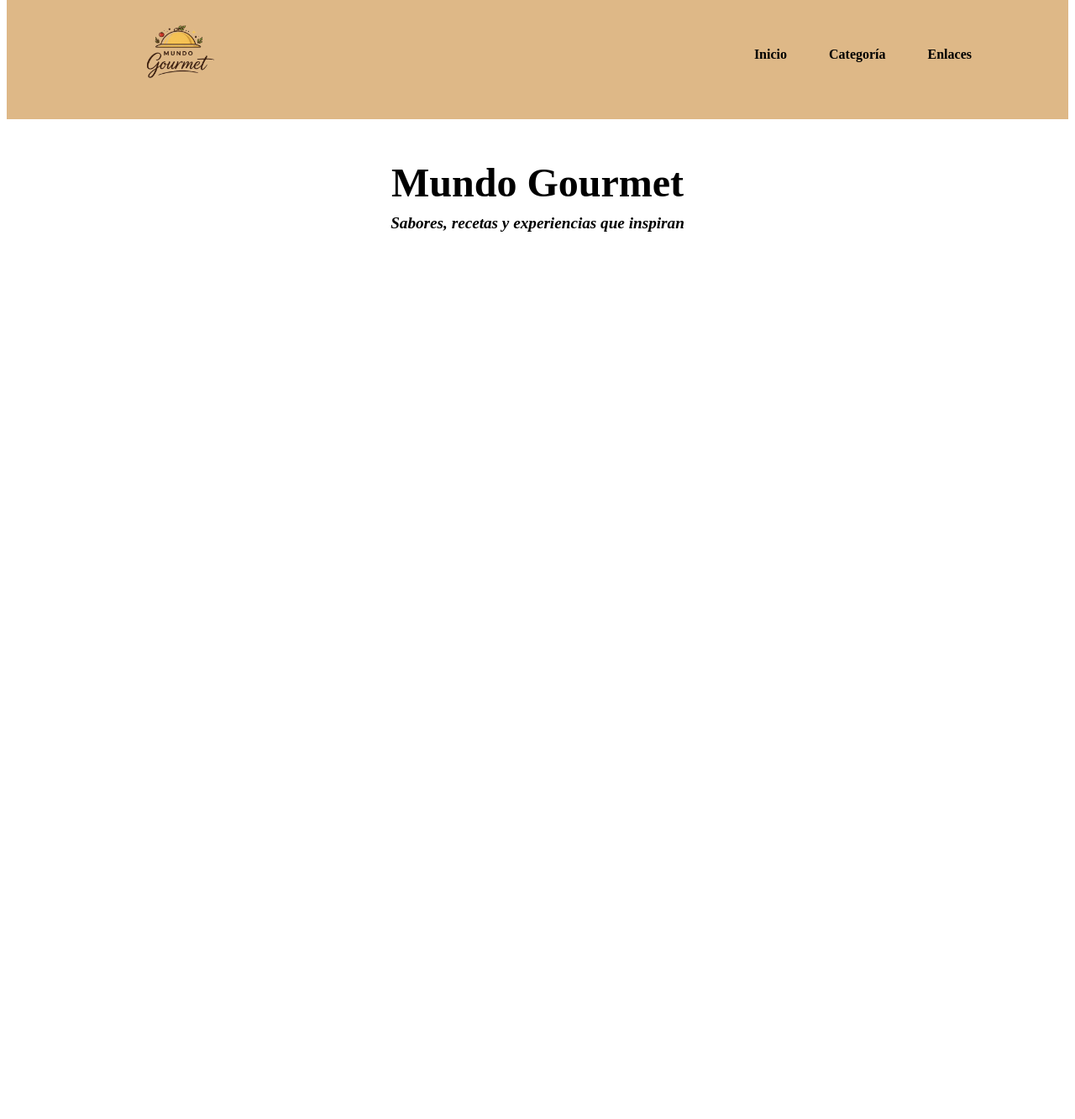
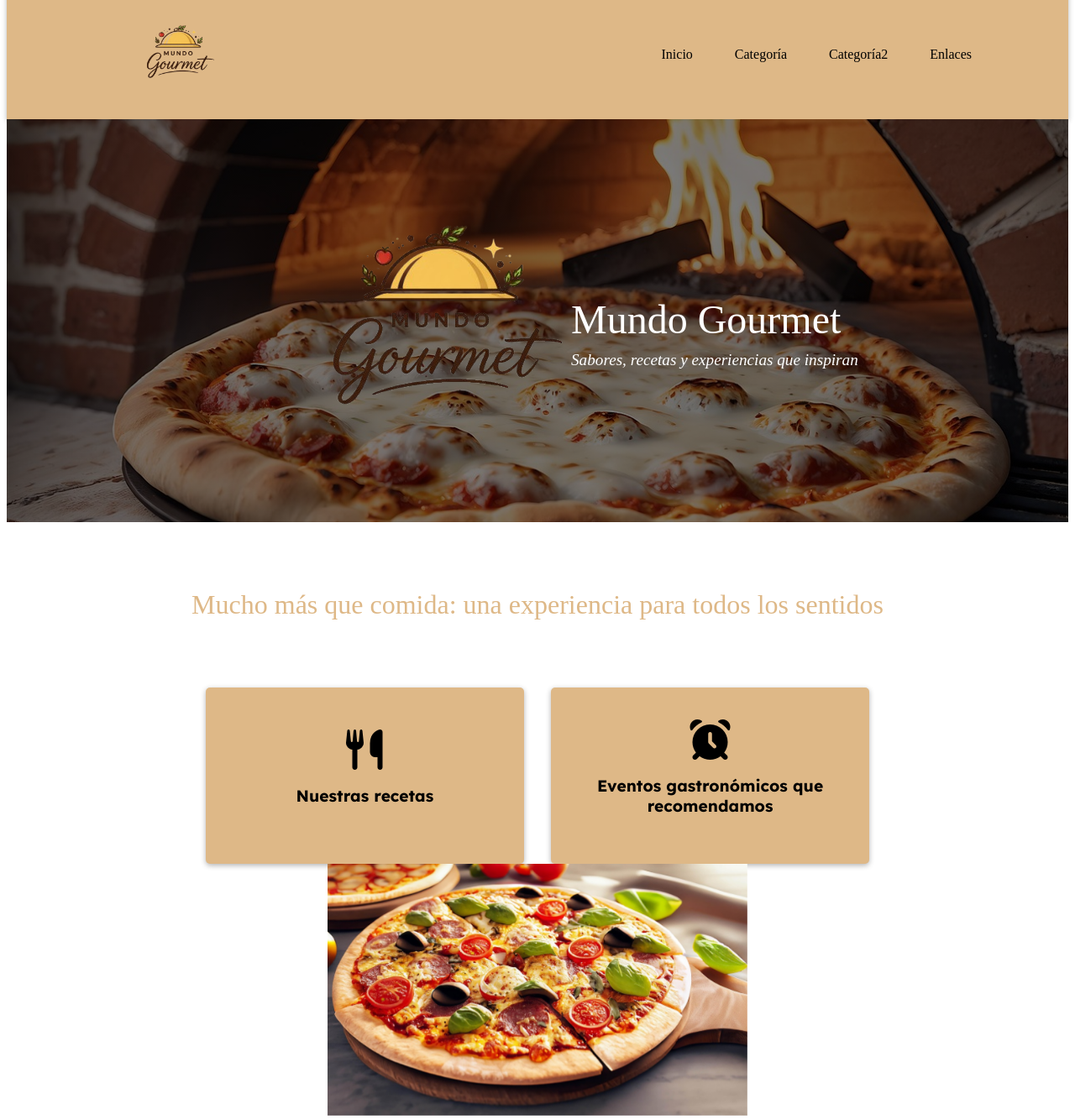
Before and after one commit to andreunoe/Mundo-Gourmet, a website built with Parcel: page src/index.html in a window 1280 px wide. Shown: the part 20-1353 px from the top of the page at 84% size. Before the commit the page ends 800 px from the top, so only its background shows below. Built offline with nearby package versions, Linux system fonts and the light colour scheme; a web font is replaced by a local one.

Commit message:
Actualización del proyecto

```diff
--- a/package.json
+++ b/package.json
@@ -8,7 +8,13 @@
     "build": "parcel build"
   },
   "devDependencies": {
+    "@parcel/transformer-sass": "^2.16.4",
     "parcel": "^2.14.0",
     "sass": "^1.98.0"
+  },
+  "dependencies": {
+    "@fortawesome/fontawesome-free": "^7.2.0",
+    "animate.css": "^4.1.1",
+    "swiper": "^12.1.2"
   }
 }
--- a/src/index.html
+++ b/src/index.html
@@ -4,7 +4,7 @@
     <meta charset="utf-8">
     <meta name="viewport" content="width=device-width, initial-scale=1.0">
     <title>Mundo Gourmet</title>
-    <link rel="stylesheet" href="style.css">
+    <link rel="stylesheet" href="style.scss">
     <link rel="icon" type="image/png" href="img/logo_sinfondo.png">
   </head>
   <body>
@@ -18,13 +18,64 @@
           <ul class="menu">
             <li><a href="#">Inicio</a></li>
             <li><a href="#">Categoría</a></li>
+            <li><a href="#">Categoría2</a></li>
             <li><a href="#">Enlaces</a></li>
           </ul>
         </nav>
       </div>
     </header>
 
-    <h1>Mundo Gourmet</h1>
-    <p class="eslogan">Sabores, recetas y experiencias que inspiran</p>
+    <section class="hero">
+      <div class="hero__icon">
+        <img src="img/logo_sinfondo.png" alt="Icono de la marca"/>
+      </div>
+      <div>
+        <h1 class="hero_title animate__animated animate__bounce">Mundo Gourmet</h1>
+        <p class="brand__tagline animate__animated animate__bounce">Sabores, recetas y experiencias que inspiran</p>
+      </div>
+    </section>
+
+    <section>
+      <h2 class="section-title">Mucho más que <span>comida</span>: una <span>experiencia</span> para todos los sentidos</h2>
+
+      <div class="product-grid">
+        <div class="product-card">
+          <i class="fa-solid fa-utensils fa-3x"></i>
+          <p>Nuestras recetas</p>
+        </div>
+
+        <div class="product-card">
+          <i class="fa-solid fa-alarm-clock fa-3x"></i>
+          <p>Eventos gastronómicos que recomendamos</p>
+        </div>
+      </div>
+    </section>
+
+    <div class="slider-container swiper">
+      <div class="swiper-wrapper">
+        <div class="swiper-slide">
+          <img src="img/slider-1.jpg" alt="Slide 1">
+        </div>
+        <div class="swiper-slide">
+          <img src="img/slider-2.jpg" alt="Slide 2">
+        </div>
+        <div class="swiper-slide">
+          <img src="img/slider-3.jpg" alt="Slide 3">
+        </div>
+        <div class="swiper-slide">
+          <img src="img/slider-4.jpg" alt="Slide 1">
+        </div>
+        <div class="swiper-slide">
+          <img src="img/slider-5.jpg" alt="Slide 2">
+        </div>
+      </div>
+
+      <div class="swiper-button-next"></div>
+      <div class="swiper-button-prev"></div>
+
+      <div class="swiper-pagination"></div>
+    </div>
+
+    <script type="module" src="./script.js"></script>
   </body>
 </html>
--- /dev/null
+++ b/src/script.js
@@ -0,0 +1,32 @@
+import Swiper from 'swiper';
+
+const swiper = new Swiper('.swiper', {
+  /*loop: true,
+  pagination: {
+    el: '.swiper-pagination',
+    clickable: true,
+  },
+  navigation: {
+    nextEl: '.swiper-button-next',
+    prevEl: '.swiper-button-prev',
+  },
+  autoplay: {
+    delay: 3000,
+    disableOnInteraction: false,
+  },*/
+  loop: true,              // bucle infinito
+  slidesPerView: 1,        // solo 1 slide visible
+  spaceBetween: 0,          // espacio entre slides
+  autoplay: {               // autoplay activo
+    delay: 3000,
+    disableOnInteraction: false,
+  },
+  pagination: {
+    el: '.swiper-pagination',
+    clickable: true,
+  },
+  navigation: {
+    nextEl: '.swiper-button-next',
+    prevEl: '.swiper-button-prev',
+  },
+});
--- a/src/style.scss
+++ b/src/style.scss
@@ -1,3 +1,11 @@
+@import "../node_modules/animate.css/animate.css";
+@import "../node_modules/@fortawesome/fontawesome-free/css/all.css";
+@import "../node_modules/swiper/swiper-bundle.css";
+
+@import url('https://fonts.googleapis.com/css2?family=Montaga&display=swap');
+@import url('https://fonts.googleapis.com/css2?family=Eagle+Lake&display=swap');
+@import url('https://fonts.googleapis.com/css2?family=Lexend+Deca:wght@100..900&display=swap');
+
 $color-navbar: burlywood;
 
 header{
@@ -11,6 +19,7 @@ header{
   align-items: center;
   padding: 15px 15px;
   background-color: $color-navbar;
+  box-shadow: 0 2px 6px rgba(0, 0, 0, 0.3);
 
   ul{
     list-style: none;
@@ -23,7 +32,12 @@ header{
   a{
     text-decoration: none;
     color: black;
-    font-weight: bold;
+    font-family: "Eagle Lake", serif;
+    font-weight: 400;
+    font-style: normal;
+    /*font-family: "Montaga", serif;
+    font-weight: 400;
+    font-style: normal;*/
   }
 }
 
@@ -34,17 +48,133 @@ header{
   }
 }
 
-h1{
+.hero{
+    display: grid;
+    grid-template-columns: repeat(2, 30%);
+    justify-content: center;
+    align-items: center;
+    gap: 5rem;
+    background: linear-gradient(rgba(0,0,0,0.5), rgba(0,0,0,0.5)), url('img/hero_bck.jpg') center/cover no-repeat;
+    height: 60vh;
+
+    .hero_title{
         margin-top: 3rem;
         margin-bottom: 10px;
-  text-align: center;
         font-size: 3rem;
+        font-family: "Eagle Lake", serif;
+        font-weight: 400;
+        font-style: normal;
+        text-align: left;
+        color: white;
+        /*font-family: "Montaga", serif;
+        font-weight: 400;
+        font-style: normal;*/
     }
 
-.eslogan{
-  text-align: center;
+    .brand__tagline{
         font-size: 1.2rem;
         font-weight: 800;
         font-style: italic;
         margin-top: 0;
+        font-family: "Eagle Lake", serif;
+        font-weight: 400;
+        text-align: left;
+        color: white;
+        /*font-family: "Montaga", serif;
+        font-weight: 400;*/
     }
+}
+
+.section-title{
+    margin-top: 5rem;
+    font-size: 2rem;
+    font-family: "Eagle Lake", serif;
+    font-weight: 400;
+    font-style: normal;
+    text-align: center;
+    color: burlywood;
+}
+
+.product-grid{
+    margin: 0 auto;
+    margin-top: 5rem;
+    display: grid;
+    grid-template-columns: repeat(2, 30%);
+    justify-content: center;
+    gap: 2rem;
+
+    p{
+        font-family: "Lexend Deca", sans-serif;
+        font-optical-sizing: auto;
+        font-weight: 700;
+        font-style: normal;
+        font-size: 1.2rem;
+    }
+
+    i{
+        color: black;
+    }
+}
+
+.product-card{
+    background-color: burlywood;
+    border-radius: 5px;
+    display: flex;
+    flex-direction: column;
+    align-items: center;
+    justify-content: center;
+    text-align: center;
+    padding: 10%;
+    box-shadow: 0 2px 6px rgba(0, 0, 0, 0.3);
+
+    &:hover {
+        transform: translateY(-3px);
+        box-shadow: 0 4px 12px rgba(0, 0, 0, 0.15);
+    }
+}
+
+.slider-container {
+  /*width: 100%;
+  max-width: 500px;
+  max-height: 300px;
+  margin: 0 auto;
+
+  .swiper-slide {
+    text-align: center;
+    font-size: 18px;
+    background: #fff;
+    margin-top: 3rem;
+    display: flex;
+    justify-content: center;
+    align-items: center;
+  }
+
+   img {
+      width: 100%;
+      height: auto;
+      object-fit: cover;
+    }*/
+   width: 100%;
+  max-width: 500px;
+  height: 300px;          // cambia max-height a height fijo
+  margin: 0 auto;
+  position: relative;      // necesario para navegación/paginación
+
+  .swiper-wrapper {
+    height: 100%;          // obligatorio para que Swiper calcule los slides
+  }
+
+  .swiper-slide {
+    display: flex;
+    justify-content: center;
+    align-items: center;
+    height: 100%;          // obligatorio para que el slide ocupe todo el contenedor
+  }
+
+  img {
+    width: 100%;
+    height: 100%;
+    object-fit: cover;
+    display: block;
+  }
+}
```
Also changed, not shown: src/img/hero_bck.jpg (added), src/img/slider-1.jpg (added), src/img/slider-2.jpg (added), src/img/slider-3.jpg (added), src/img/slider-4.jpg (added), src/img/slider-5.jpg (added), 1 other file. Lines whose indentation alone changed are shown as unchanged.
